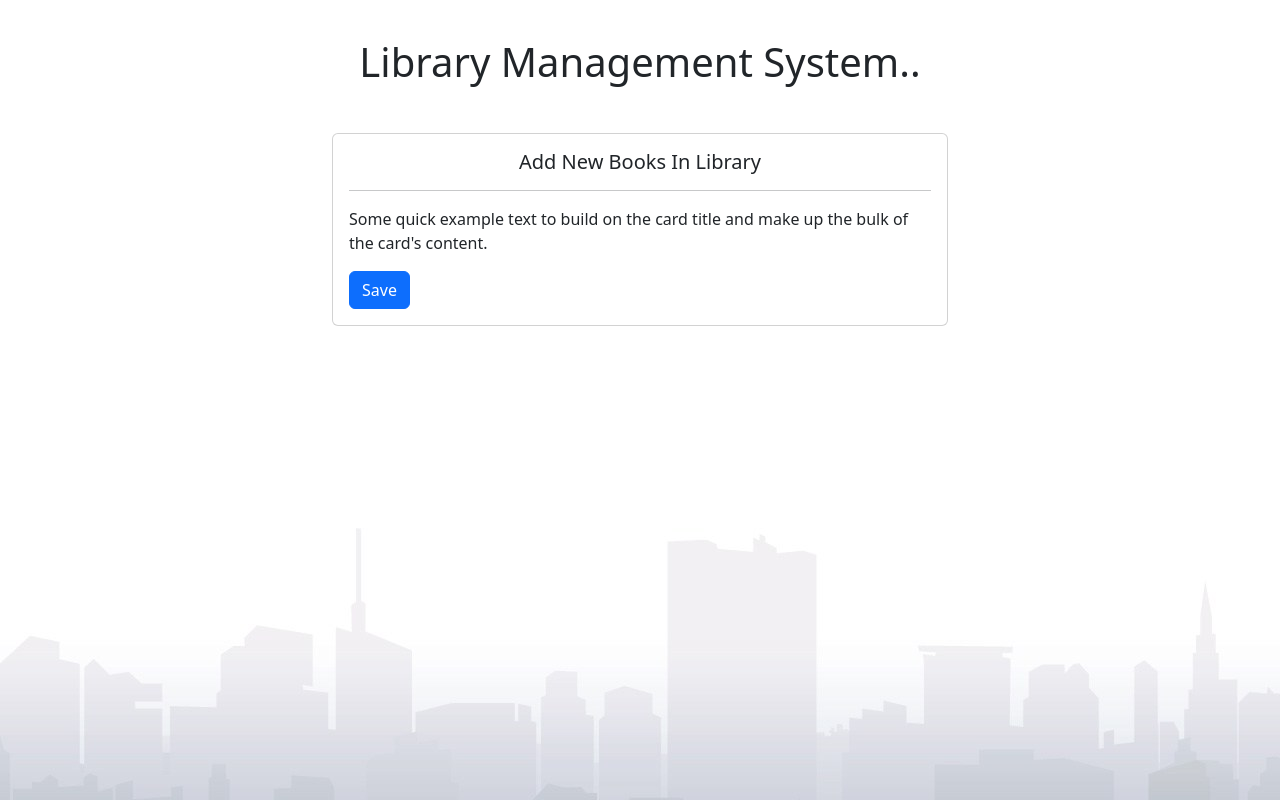
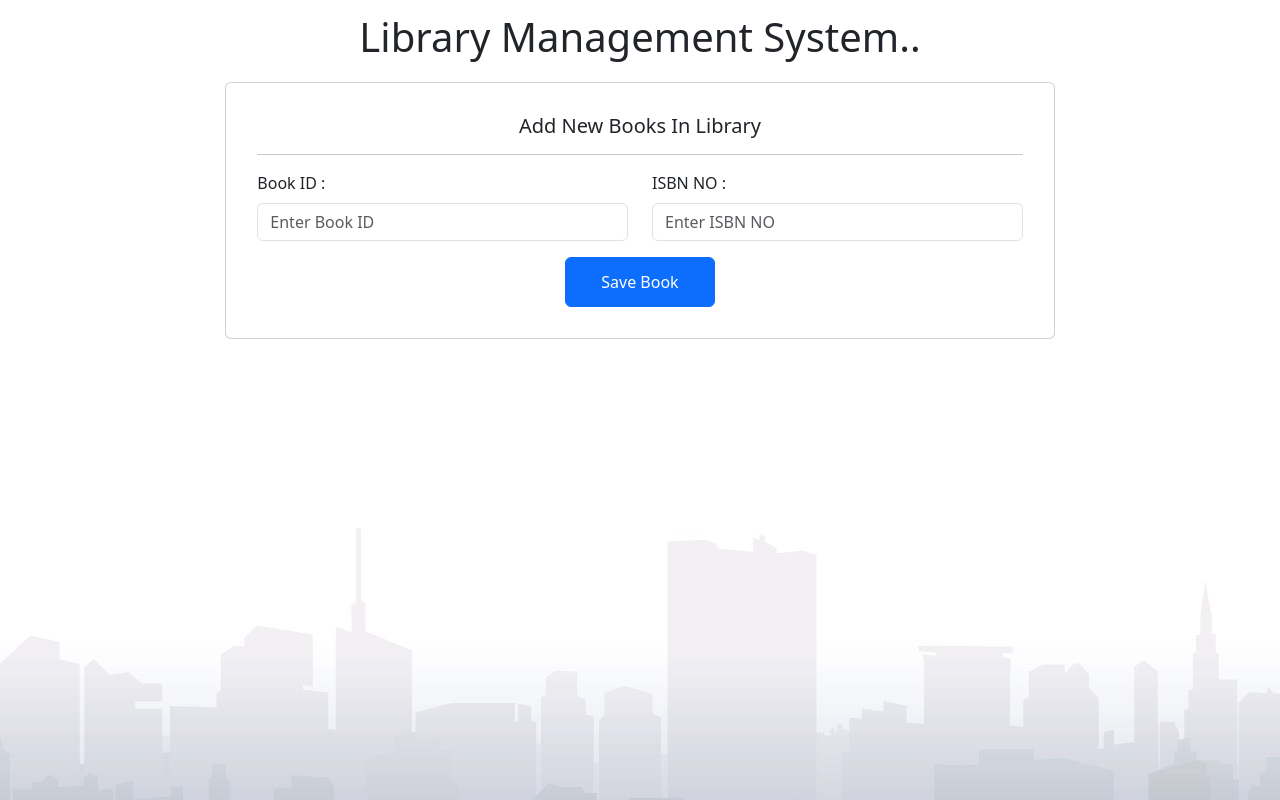
Before and after one commit to NSBM-SPM-2021/github-basics-ThamiduAnjana, a React (Create React App) app in the folder library_management_system/: page / in a window 1280 px wide. Built offline with nearby package versions, Linux system fonts and the light colour scheme.

Commit message:
Add two input fields

```diff
--- a/library_management_system/src/App.css
+++ b/library_management_system/src/App.css
@@ -10,11 +10,18 @@ Body{
 .text_align_center{
   text-align: center;
 }
-.content_align_center{
-  align-content: center;
+.buttom_align_right{
+  display: flex;
+  justify-content: center;
+  align-items: center;
+  height: auto;
+}
+.button_style{
+  width: 150px;
+  height: 50px;
 }
 .top_padding_3{
- padding-top: 3%;
+ padding-top: 1%;
 }
 .main_box{
   border-width: 2px;
--- a/library_management_system/src/App.js
+++ b/library_management_system/src/App.js
@@ -2,7 +2,7 @@
 import './App.css';
 import 'bootstrap/dist/css/bootstrap.min.css';
 // import Button from 'react-bootstrap/Button';
-import { Container, Row, Col, Card, Button } from 'react-bootstrap';
+import { Container, Row, Col, Card, Button, Form } from 'react-bootstrap';
 
 function App() {
   return (
@@ -11,17 +11,33 @@ function App() {
         <Col className="text_align_center top_padding_3"><h1>Library Management System..</h1></Col>
       </Row>
       <Row>
-        <Col lg="6" className="top_padding_3 align_center">
-          <Card style={{ width: '100%' }}>
+        <Col lg="8" className="top_padding_3 align_center">
+          <Card style={{ width: '100%',padding:'15px'}}>
+            <Form>
               <Card.Body>
                 <Card.Title className="text_align_center">Add New Books In Library</Card.Title>
                 <hr></hr>
                 <Card.Text>
-                Some quick example text to build on the card title and make up the bulk of
-                the card's content.
+                  <Row>
+                    <Col>
+                      <Form.Group controlId="bookid">
+                        <Form.Label>Book ID :</Form.Label>
+                        <Form.Control type="text" placeholder="Enter Book ID"></Form.Control>
+                      </Form.Group>
+                    </Col>
+                    <Col>
+                    <Form.Group controlId="isbnno">
+                        <Form.Label>ISBN NO :</Form.Label>
+                        <Form.Control type="text" placeholder="Enter ISBN NO"></Form.Control>
+                      </Form.Group>
+                    </Col>
+                  </Row>
                 </Card.Text>
-              <Button variant="primary">Save</Button>
+                <div className="buttom_align_right">
+                  <Button variant="primary" className="button_style">Save Book</Button>
+                </div>
               </Card.Body>
+            </Form>
           </Card>
         </Col>
       </Row>
```
Lines whose indentation alone changed are shown as unchanged.
